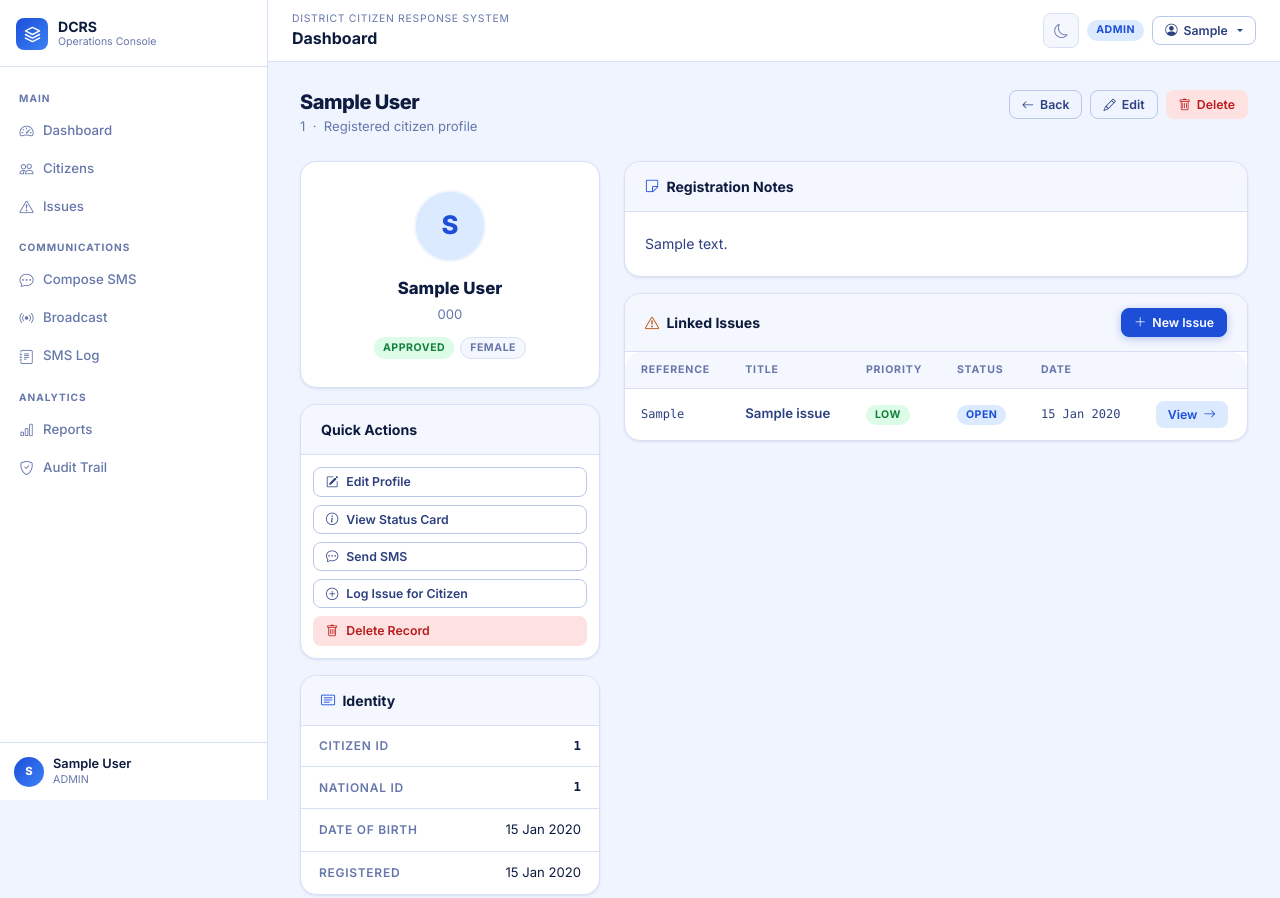
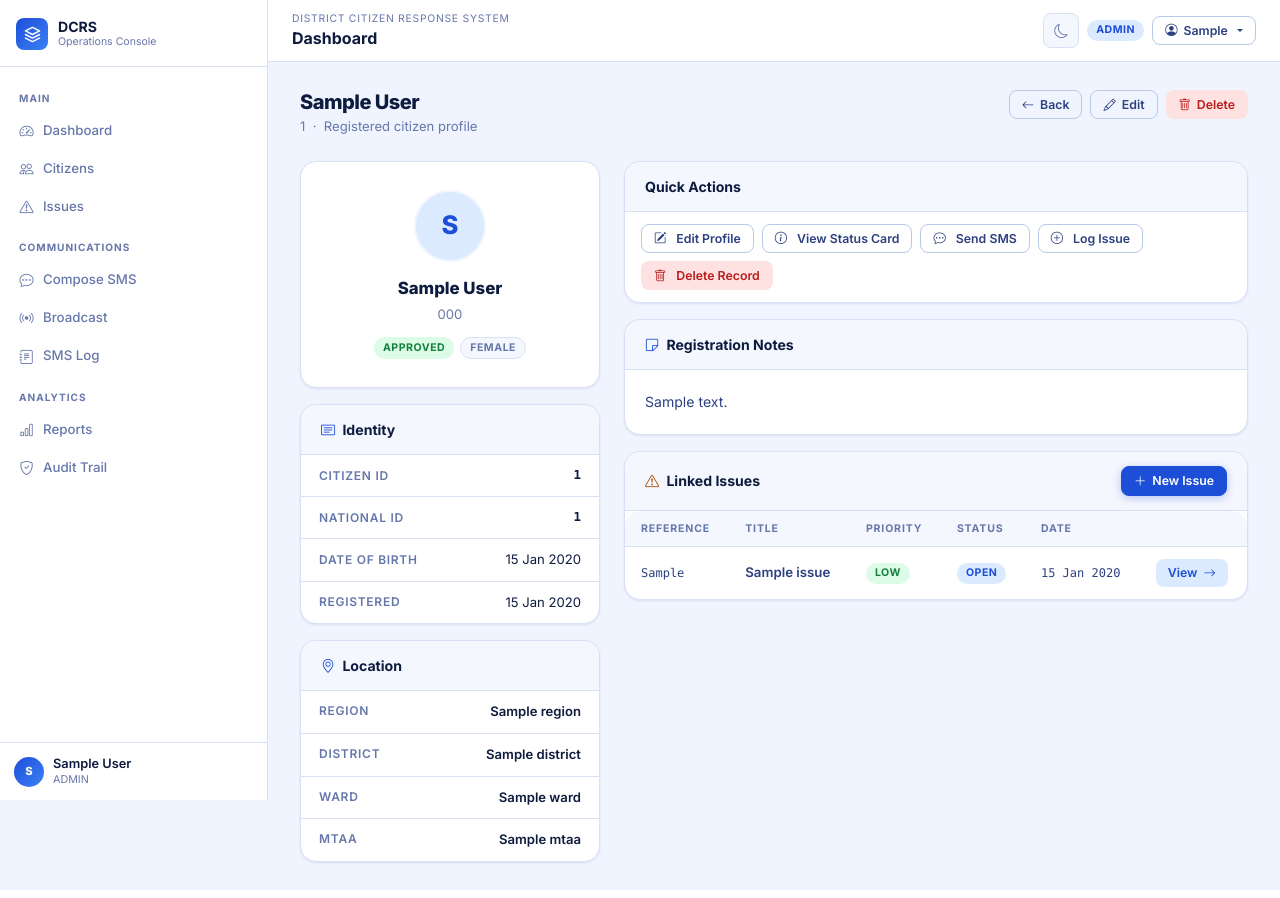
Before and after one commit to troubleman96/DCRS---DIGITAL-CITIZEN-REGISTRATION-AND-SMS-BASED-SYSTEM, a Django app: page /1/ in a window 1280 px wide. Shown: the top 898 px of the page. Run offline with Django 5.2, Linux system fonts and the light colour scheme; a user stored in the database is signed in; tables that the repository leaves empty hold one stand-in row (values such as "Sample post").

Commit message:
Move Quick Actions to right column above Linked Issues
Co-Authored-By: Claude Sonnet 4.6 <noreply@anthropic.com>

```diff
--- a/templates/citizens/citizen_detail.html
+++ b/templates/citizens/citizen_detail.html
@@ -42,29 +42,6 @@
           <span class="badge status-{{ citizen.status }}" style="font-size:.78rem;padding:5px 12px">{{ citizen.get_status_display }}</span>
           <span class="badge badge-gray" style="font-size:.78rem;padding:5px 12px">{{ citizen.get_gender_display }}</span>
         </div>
-      </div>
-    </div>
-
-    {# Quick actions — first so always visible above the fold #}
-    <div class="card mb-3">
-      <div class="card-header"><span class="card-title">Quick Actions</span></div>
-      <div class="card-body" style="padding:12px !important;display:flex;flex-direction:column;gap:8px">
-        <a href="{% url 'citizens:edit' citizen.pk %}" class="btn btn-outline btn-sm" style="justify-content:flex-start;gap:8px">
-          <i class="bi bi-pencil-square"></i> Edit Profile
-        </a>
-        <a href="{% url 'citizens:status' citizen.pk %}" class="btn btn-outline btn-sm" style="justify-content:flex-start;gap:8px">
-          <i class="bi bi-info-circle"></i> View Status Card
-        </a>
-        <a href="{% url 'notifications:compose' %}?recipient={{ citizen.phone_number }}" class="btn btn-outline btn-sm" style="justify-content:flex-start;gap:8px">
-          <i class="bi bi-chat-dots"></i> Send SMS
-        </a>
-        <a href="{% url 'issues:submit' %}" class="btn btn-outline btn-sm" style="justify-content:flex-start;gap:8px">
-          <i class="bi bi-plus-circle"></i> Log Issue for Citizen
-        </a>
-        <button class="btn btn-sm" style="background:var(--red-bg);color:var(--red);border:1px solid transparent;justify-content:flex-start;gap:8px"
-                data-bs-toggle="modal" data-bs-target="#deleteModal">
-          <i class="bi bi-trash"></i> Delete Record
-        </button>
       </div>
     </div>
 
@@ -116,8 +93,31 @@
 
   </div>
 
-  {# ── RIGHT — issues + notes ── #}
+  {# ── RIGHT — quick actions + notes + issues ── #}
   <div class="col-lg-8">
+
+    {# Quick Actions #}
+    <div class="card mb-3">
+      <div class="card-header"><span class="card-title">Quick Actions</span></div>
+      <div class="card-body" style="padding:12px 16px !important;display:flex;flex-wrap:wrap;gap:8px">
+        <a href="{% url 'citizens:edit' citizen.pk %}" class="btn btn-outline btn-sm">
+          <i class="bi bi-pencil-square me-1"></i> Edit Profile
+        </a>
+        <a href="{% url 'citizens:status' citizen.pk %}" class="btn btn-outline btn-sm">
+          <i class="bi bi-info-circle me-1"></i> View Status Card
+        </a>
+        <a href="{% url 'notifications:compose' %}?recipient={{ citizen.phone_number }}" class="btn btn-outline btn-sm">
+          <i class="bi bi-chat-dots me-1"></i> Send SMS
+        </a>
+        <a href="{% url 'issues:submit' %}" class="btn btn-outline btn-sm">
+          <i class="bi bi-plus-circle me-1"></i> Log Issue
+        </a>
+        <button class="btn btn-sm" style="background:var(--red-bg);color:var(--red);border:1px solid transparent"
+                data-bs-toggle="modal" data-bs-target="#deleteModal">
+          <i class="bi bi-trash me-1"></i> Delete Record
+        </button>
+      </div>
+    </div>
 
     {# Registration notes #}
     {% if citizen.registration_notes %}
```
